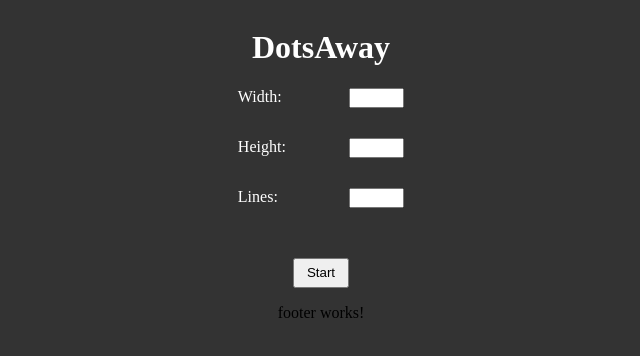
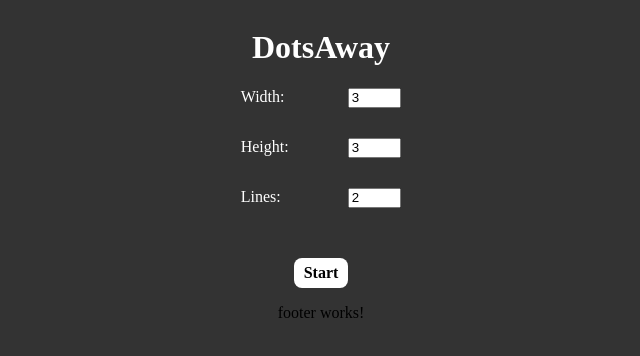
Before and after one commit to DotsAway/DotsAway, an Angular app: page /menu in a window 1280 px wide. Shown: the top 356 px of the page, without its empty margins (319-959 px from the left). Built offline with nearby package versions, Linux system fonts and the light colour scheme.

Commit message:
+default values;

```diff
--- a/src/app/components/menu/menu.component.html
+++ b/src/app/components/menu/menu.component.html
@@ -3,7 +3,7 @@
     <input class="menu-option-value-width" id="width" [formControl]="menuForm.controls.width">
     <div class="menu-option-error-width" *ngIf="menuForm.controls.width.touched && menuForm.controls.width.invalid">
         <small *ngIf="menuForm.controls.width.errors?.['required']">Width is required.</small>
-        <small *ngIf="menuForm.controls.width.errors?.['min']">Width must be at least 2.</small>
+        <small *ngIf="menuForm.controls.width.errors?.['min']">Width must be at least 1.</small>
     </div>
 
     <label class="menu-option-text-height" for="height">Height:</label>
@@ -20,5 +20,5 @@
         <small *ngIf="menuForm.controls.lines.errors?.['min']">Lines must be at least 1.</small>
     </div>
 
-    <button type="submit" class="menu-option-button-start">Start</button>
+    <div class="rounded-button menu-option-button-start">Start</div>
 </form>
--- a/src/app/components/menu/menu.component.ts
+++ b/src/app/components/menu/menu.component.ts
@@ -22,9 +22,9 @@ export class MenuComponent {
     private formBuilder: FormBuilder
   ) {
     this.menuForm = this.formBuilder.group({
-      width: ['', [Validators.required, Validators.min(2)]],
-      height: ['', [Validators.required, Validators.min(2)]],
-      lines: ['', [Validators.required, Validators.min(1)]]
+      width: ['3', [Validators.required, Validators.min(1)]],
+      height: ['3', [Validators.required, Validators.min(2)]],
+      lines: ['2', [Validators.required, Validators.min(1)]]
     });
   }
 
--- a/src/styles.scss
+++ b/src/styles.scss
@@ -1,3 +1,14 @@
 body {
     background-color: #333333;
 }
+
+.rounded-button {
+    display: flex;
+    justify-content: center;
+    align-items: center;
+    background-color: white;
+    color: black;
+    border-radius: 8px;
+    font-weight: bold;
+    cursor: pointer;
+}
```
